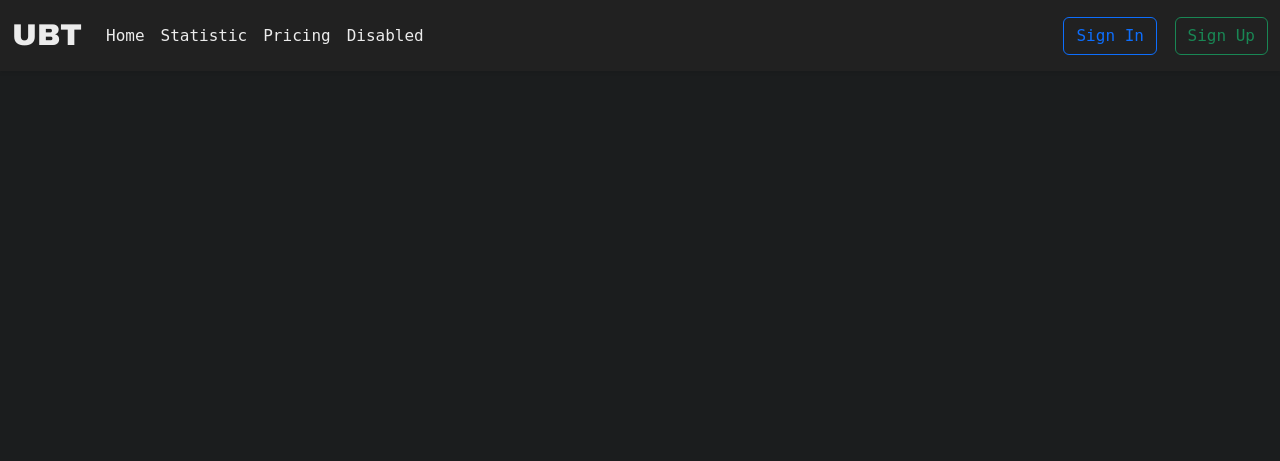
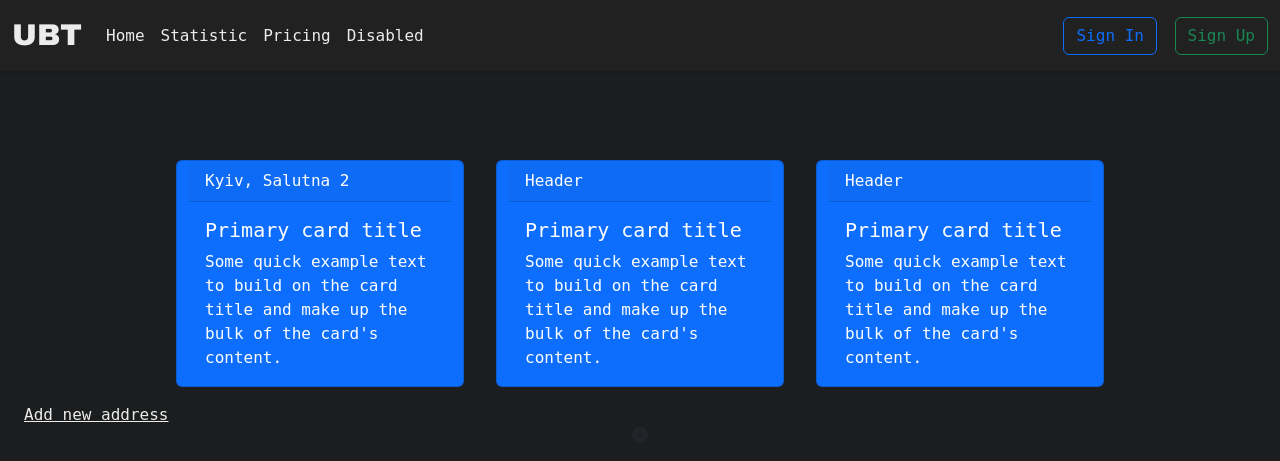
Before and after one commit to berestianyi/utility-bill-tracker, a Django app: page / in a window 1280 px wide. Shown: the top 461 px of the page. Run offline with Django 5.2, Linux system fonts and the light colour scheme; some libraries are stand-ins or nearby versions; some web fonts are replaced.

Commit message:
added carts

```diff
--- a/bills/templates/bills/index.html
+++ b/bills/templates/bills/index.html
@@ -5,6 +5,35 @@
 {% block title %}UBT{% endblock %}
 
 {% block body %}
-
-
+    <div class="container-fluid">
+        <div class="d-flex row justify-content-center" style="margin-top: 9rem">
+            <div class="card text-bg-primary m-3" style="max-width: 18rem;">
+                  <div class="card-header">Kyiv, Salutna 2</div>
+                  <div class="card-body">
+                      <h5 class="card-title">Primary card title</h5>
+                      <p class="card-text">Some quick example text to build on the card title and make up the bulk of the card's content.</p>
+                  </div>
+            </div>
+            <div class="card text-bg-primary m-3" style="max-width: 18rem;">
+                  <div class="card-header">Header</div>
+                  <div class="card-body">
+                      <h5 class="card-title">Primary card title</h5>
+                      <p class="card-text">Some quick example text to build on the card title and make up the bulk of the card's content.</p>
+                  </div>
+            </div>
+            <div class="card text-bg-primary m-3" style="max-width: 18rem;">
+                  <div class="card-header">Header</div>
+                  <div class="card-body">
+                      <h5 class="card-title">Primary card title</h5>
+                      <p class="card-text">Some quick example text to build on the card title and make up the bulk of the card's content.</p>
+                  </div>
+            </div>
+            <div class="d-flex row justify-content-end">
+                <a class="" style="color: #ececec">Add new address</a>
+                <svg xmlns="http://www.w3.org/2000/svg" width="16" height="16" fill="currentColor" class="bi bi-plus-circle-fill" viewBox="0 0 16 16">
+                    <path d="M16 8A8 8 0 1 1 0 8a8 8 0 0 1 16 0M8.5 4.5a.5.5 0 0 0-1 0v3h-3a.5.5 0 0 0 0 1h3v3a.5.5 0 0 0 1 0v-3h3a.5.5 0 0 0 0-1h-3z"/>
+                </svg>
+            </div>
+        </div>
+    </div>
 {% endblock %}
```
